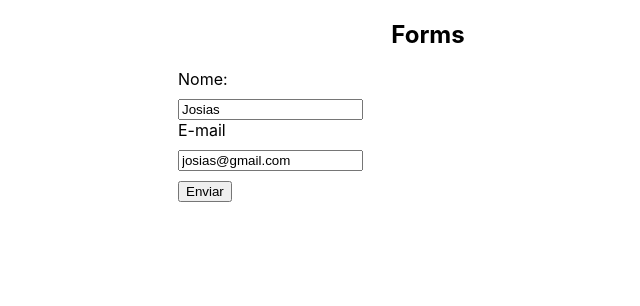
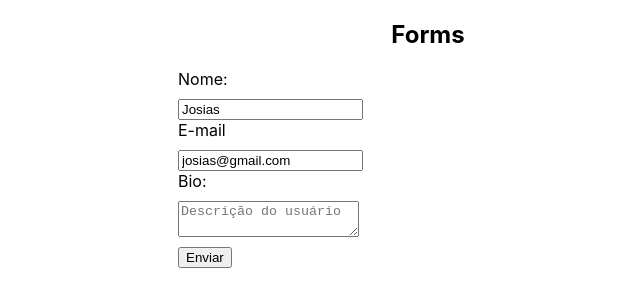
Before and after one commit to PatrikAlmeida/react, a React (Create React App) app in the folder form/: page / in a window 1280 px wide. Shown: the top 306 px of the page, without its empty margins (212-852 px from the left). Built offline with nearby package versions, Linux system fonts and the light colour scheme.

Commit message:
textarea no react

```diff
--- a/form/src/components/MyForm.js
+++ b/form/src/components/MyForm.js
@@ -1,33 +1,35 @@
-import './MyForm.css'
+import "./MyForm.css";
 
-import {useState} from 'react'
+import { useState } from "react";
 
 const MyForm = ({ user }) => {
   // 6- controlled inputs
   // 3- gerenciamento de dados
-    const [name, setName] = useState(user ? user.name : "")
-    const [email, setEmail] = useState(user ? user.email : "")
+  const [name, setName] = useState(user ? user.name : "");
+  const [email, setEmail] = useState(user ? user.email : "");
+
+  const [bio, setBio] = useState("");
 
   const handleName = (e) => {
-        setName(e.target.value)
-    }
+    setName(e.target.value);
+  };
 
   // console.log(name)
   // console.log(email)
 
   const handleSubmit = (e) => {
-        e.preventDefault()
-        console.log("Enviando o formulário")
-        console.log(name, email)
+    e.preventDefault();
+    console.log("Enviando o formulário");
+    console.log(name, email, bio);
 
     // validação
     // envio
 
     // 7- limpar form
-        setName("")
-        setEmail("")
-    }
-
+    setName("");
+    setEmail("");
+    setBio("")
+  };
 
   return (
     <div>
@@ -36,7 +38,13 @@ const MyForm = ({ user }) => {
       <form onSubmit={handleSubmit}>
         <div>
           <label htmlFor="name">Nome:</label>
-                <input type="text" name="name" placeholder="Digite o seu nome" onChange={handleName} value={name} />
+          <input
+            type="text"
+            name="name"
+            placeholder="Digite o seu nome"
+            onChange={handleName}
+            value={name}
+          />
         </div>
         {/* 2- label envolvendo input */}
         <label>
@@ -50,10 +58,20 @@ const MyForm = ({ user }) => {
             value={email}
           />
         </label>
+        {/* 8- textarea */}
+        <label>
+          <span>Bio:</span>
+          <textarea
+            name="bio"
+            placeholder="Descrição do usuário"
+            onChange={(e) => setBio(e.target.value)}
+            value={bio}
+          ></textarea>
+        </label>
         <input type="submit" value="Enviar" />
       </form>
     </div>
-  )
-}
+  );
+};
 
-export default MyForm
+export default MyForm;
```
Lines whose indentation alone changed are shown as unchanged.
